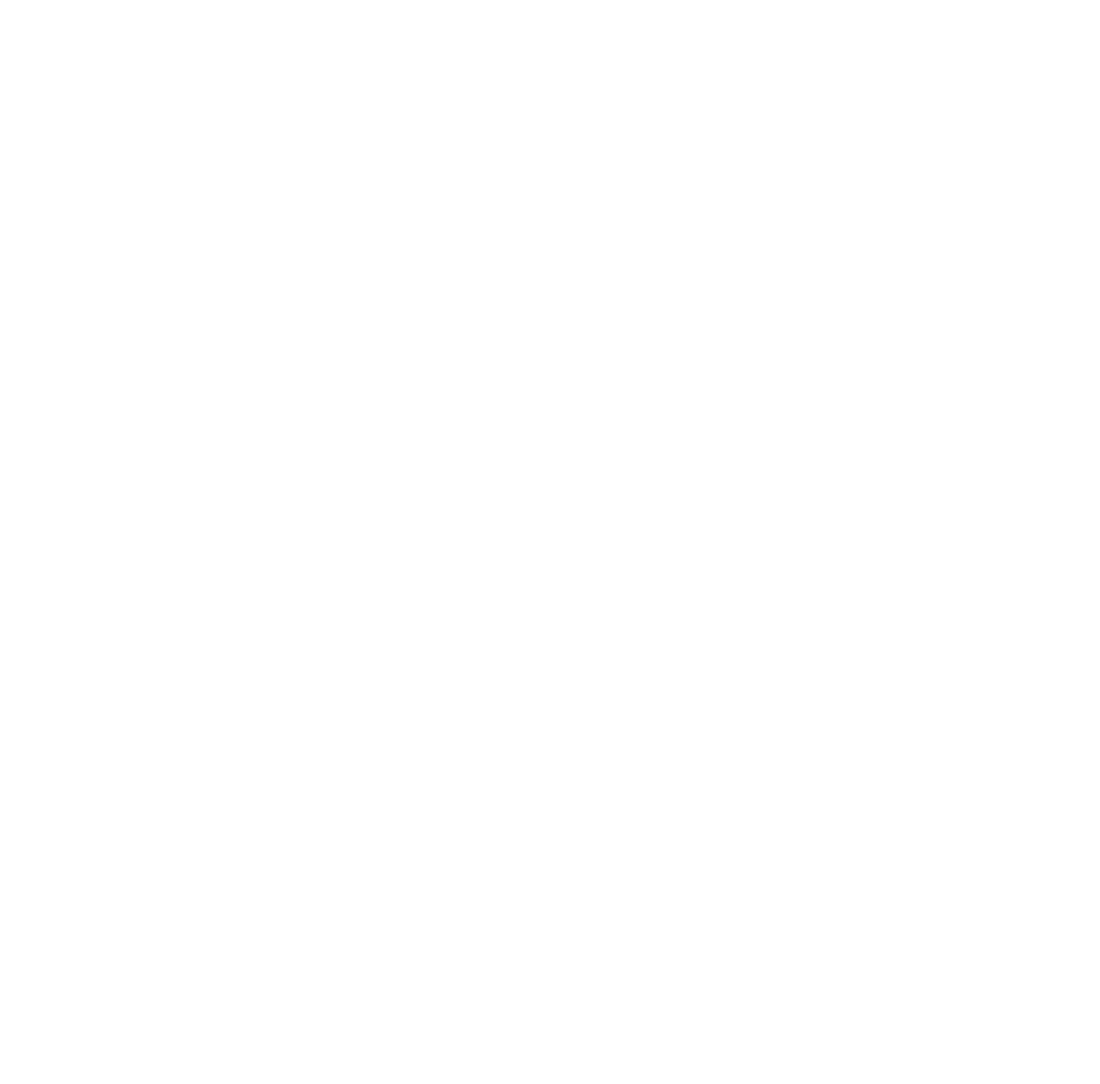
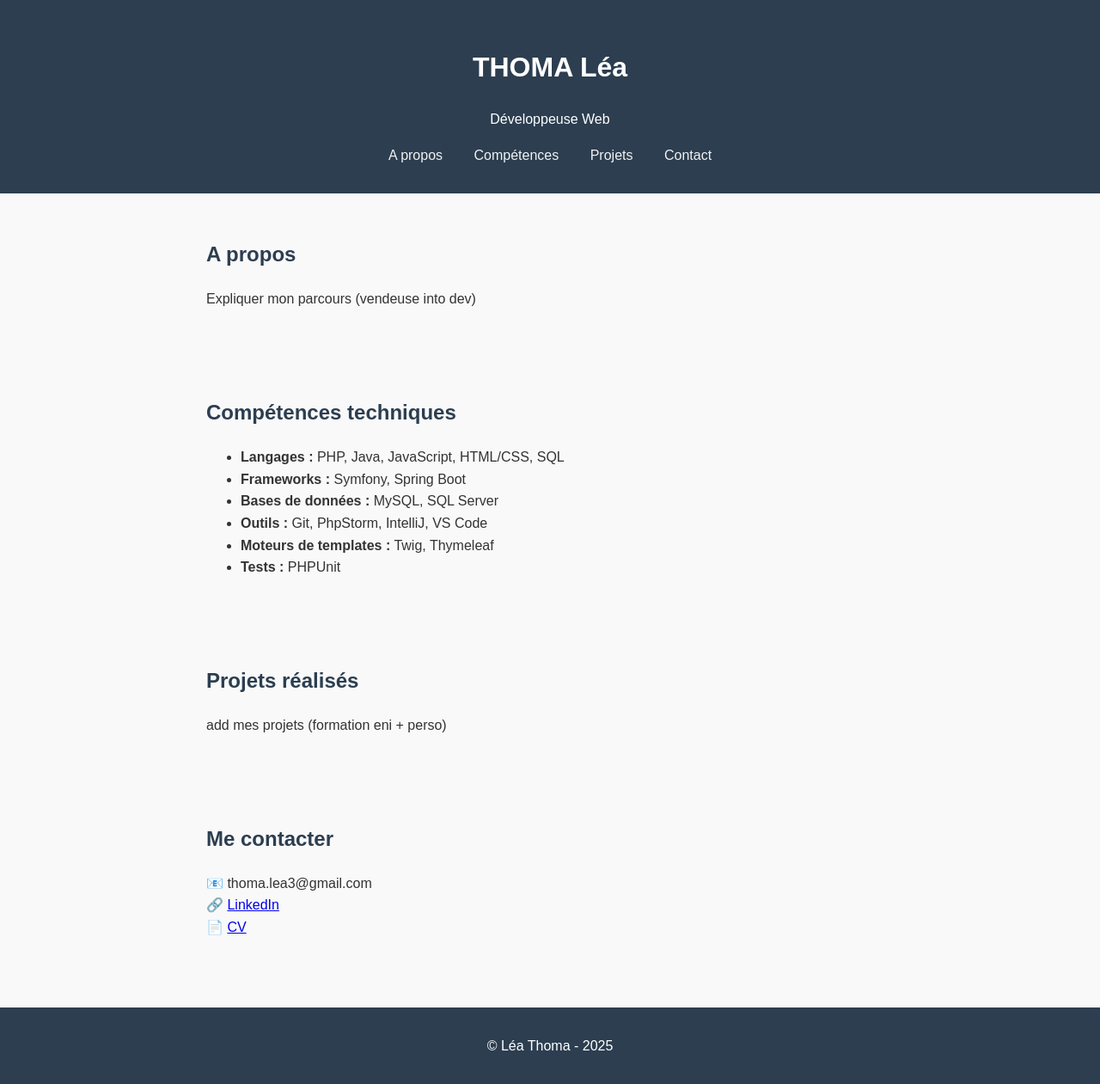
Before and after one commit to leathoma/portfolio-lea, a plain HTML site: page index.html in a window 1280 px wide. Shown: the whole page at 86% size. Before the commit the page ends 800 px from the top, so only its background shows below. Drawn offline with Linux system fonts and the light colour scheme.

Commit message:
add plan, sections & basic css (work in progress)

```diff
--- a/index.html
+++ b/index.html
@@ -1,10 +1,56 @@
 <!DOCTYPE html>
-<html lang="en">
+<html lang="fr">
 <head>
     <meta charset="UTF-8">
-    <title>Title</title>
+    <meta name="viewport" content="width=device-width, initial-scale=1.0">
+    <title>Portfolio - Léa THOMA</title>
+    <link rel="stylesheet" href="style.css">
 </head>
 <body>
+    <header>
+        <h1>THOMA Léa</h1>
+        <p>Développeuse Web</p>
+        <nav>
+            <a href="#about">A propos</a>
+            <a href="#skills">Compétences</a>
+            <a href="#projects">Projets</a>
+            <a href="#contact">Contact</a>
+        </nav>
+    </header>
 
+    <section id="about">
+        <h2>A propos</h2>
+        <p>Expliquer mon parcours (vendeuse into dev)</p>
+    </section>
+
+    <section id="skills">
+        <h2>Compétences techniques</h2>
+        <ul>
+            <li><strong>Langages :</strong> PHP, Java, JavaScript, HTML/CSS, SQL</li>
+            <li><strong>Frameworks :</strong> Symfony, Spring Boot</li>
+            <li><strong>Bases de données :</strong> MySQL, SQL Server</li>
+            <li><strong>Outils :</strong> Git, PhpStorm, IntelliJ, VS Code</li>
+            <li><strong>Moteurs de templates :</strong> Twig, Thymeleaf</li>
+            <li><strong>Tests :</strong> PHPUnit</li>
+        </ul>
+    </section>
+
+    <section id="projects">
+        <h2>Projets réalisés</h2>
+        <p>add mes projets (formation eni + perso)</p>
+    </section>
+
+    <section id="contact">
+        <h2>Me contacter</h2>
+        <p>
+            📧 thoma.lea3@gmail.com<br>
+            🔗 <a href="https://www.linkedin.com/in/thoma-lea" target="_blank">LinkedIn</a><br>
+            📄 <a href="assets/cv/CV_AlternanceCDA_Thoma_Lea.pdf" target="_blank">CV</a>
+        </p>
+    </section>
+
+    <footer>
+        <p>&copy; Léa Thoma - 2025</p>
+    </footer>
 </body>
 </html>
--- a/style.css
+++ b/style.css
@@ -0,0 +1,39 @@
+body {
+    font-family: Arial, sans-serif;
+    margin: 0;
+    padding: 0;
+    line-height: 1.6;
+    background-color: #f9f9f9;
+    color: #333;
+}
+
+header {
+    background-color: #2c3e50;
+    color: white;
+    padding: 2rem;
+    text-align: center;
+}
+
+nav a {
+    margin: 0 1rem;
+    color: #f1f1f1;
+    text-decoration: none;
+}
+
+section {
+    padding: 2rem;
+    max-width: 800px;
+    margin: 0 auto;
+}
+
+h2 {
+    color: #2c3e50;
+}
+
+footer {
+    background-color: #2c3e50;
+    color: white;
+    text-align: center;
+    padding: 1rem;
+    margin-top: 2rem;
+}
```
